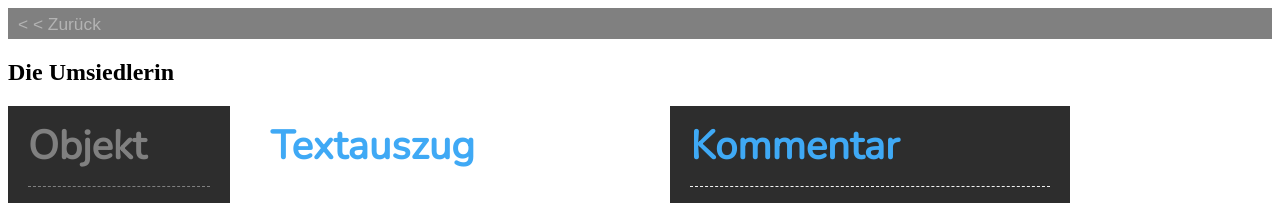
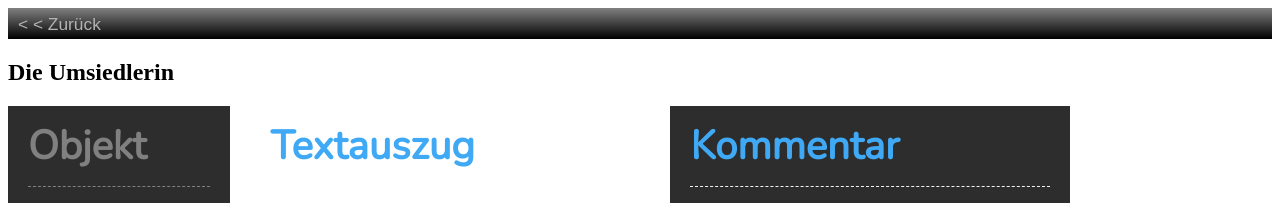
Before and after one commit to Thomas-P/Internetanwendung-fuer-mobile-Geraete, a website: page CSS/index.html in a window 1280 px wide. Shown: the top 203 px of the page. Drawn offline with nearby package versions, Linux system fonts and the light colour scheme.

Commit message:
Kopfzeile-Gradient

```diff
--- a/CSS/css/css.css
+++ b/CSS/css/css.css
@@ -207,17 +207,18 @@ main > article {
 	text-transform: uppercase;
 }
 .kante {
+
 	font-family: "Avenir Black", sans-serif;
 	font-size: 13pt;
 	margin: 0px;
 	padding-left: 10px;
 	line-height: 30px;
-	background: rgb(128,128,128);
+	background: linear-gradient(to top, black, rgb(128,128,128));
+	color: rgb(128,128,128);
 }
 
 .kante a {
 	vertical-align: middle;
-
 	color: rgb(179,179,179);
 	text-decoration: none;
 }
```
